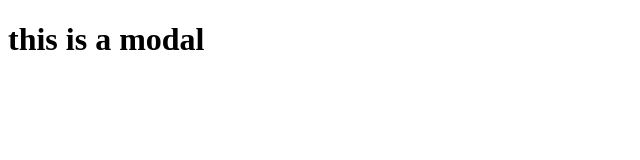
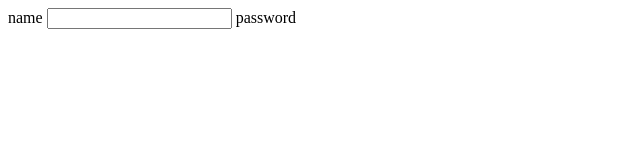
Before and after one commit to Reza-Poudineh/expriment, a plain HTML site: page modal.html in a window 1280 px wide. Shown: the whole page, without its empty margins (0-640 px from the left). Drawn offline with Linux system fonts and the light colour scheme.

Commit message:
modal added to the project

```diff
--- a/modal.html
+++ b/modal.html
@@ -7,6 +7,11 @@
     <title>Document</title>
 </head>
 <body>
-    <h1>this is a modal</h1>
+    <form action="">
+        <label for="">name</label>
+        <input type="text">
+        <label for="">password</label>
+        <input type="hidden">
+    </form>
 </body>
 </html>
```
